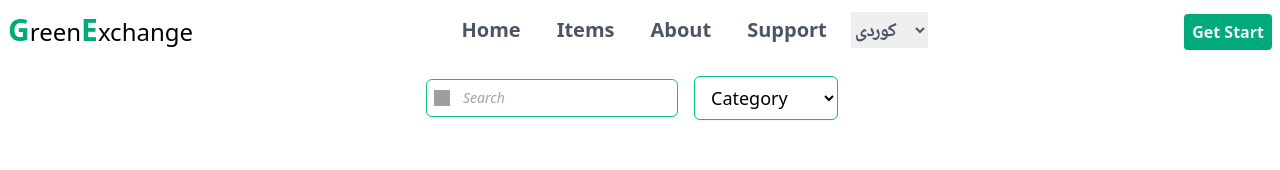
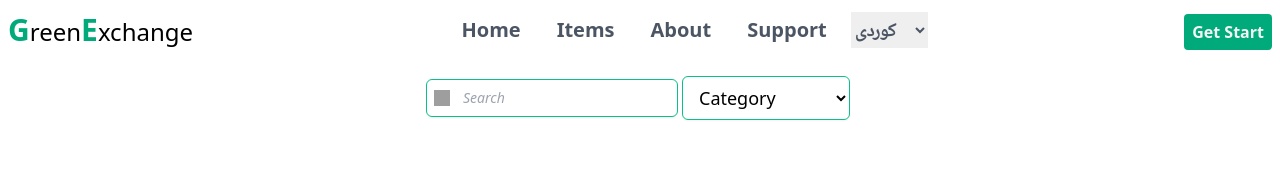
Before and after one commit to yahyahewa/Green_Exchnage_Front_End_React, a React app: page / in a window 1280 px wide. Shown: the top 170 px of the page. Built offline with nearby package versions, Linux system fonts and the light colour scheme; grey boxes are pictures that could not be loaded; the HTML template or start-up script is replaced by a standard one.

Commit message:
make a responssive

```diff
--- a/src/components/FilterAndSearch/Filter/Filter.jsx
+++ b/src/components/FilterAndSearch/Filter/Filter.jsx
@@ -2,7 +2,7 @@ import React from "react";
 
 const Filter = () => {
   return (
-    <div className="px-4 w-44 ">
+    <div className="px-1 w-44 ">
       <select className="  block bg-white w-full px-3 border border-jade-500 rounded-md py-2  pr-3 shadow-sm md:text-lg focus:outline-none focus:border-jade-500 focus:ring-jade-500 focus:ring-1 text-sm">
         <option> Category</option>
         <option value="">Filter</option>
```
